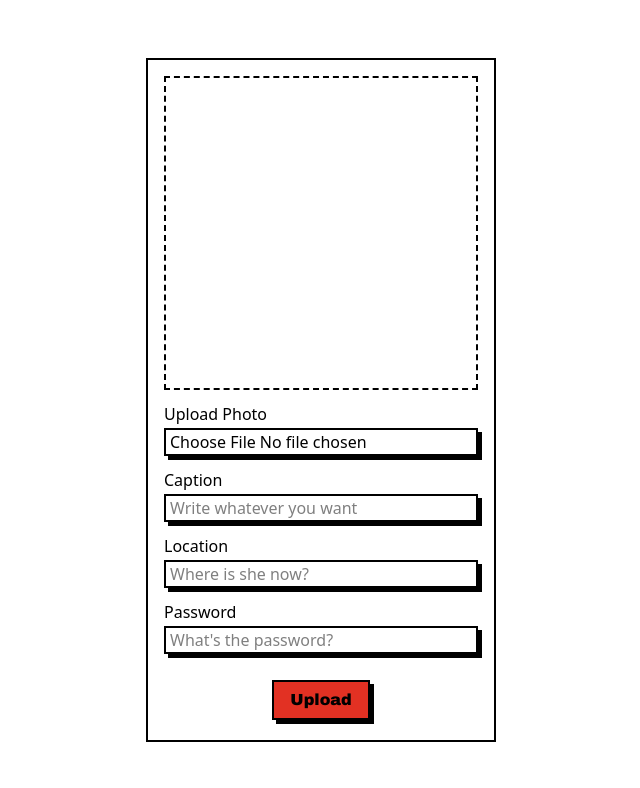
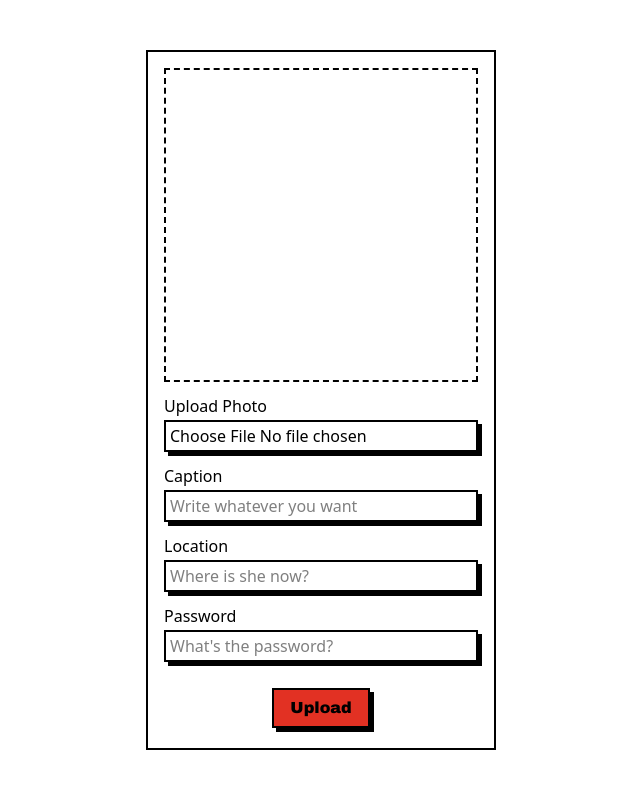
Before and after one commit to denvercude/sues-world-tour, a Next.js app: page /upload in a window 1280 px wide. Shown: the top 788 px of the page, without its empty margins (319-959 px from the left). Built offline with nearby package versions, Linux system fonts and the light colour scheme.

Commit message:
fix(input-component): correct tailwind padding syntax

```diff
--- a/components/retroui/Input.tsx
+++ b/components/retroui/Input.tsx
@@ -14,7 +14,7 @@ export const Input: React.FC<InputProps> = ({
     <input
       type={type}
       placeholder={placeholder}
-      className={`px-1 py-.5 w-full border-2 shadow-md transition focus:outline-hidden focus:shadow-xs ${
+      className={`px-1 py-0.5 w-full border-2 shadow-md transition focus:outline-hidden focus:shadow-xs ${
         props["aria-invalid"]
           ? "border-red-500 text-red-500 shadow-xs shadow-red-600"
           : ""
```
